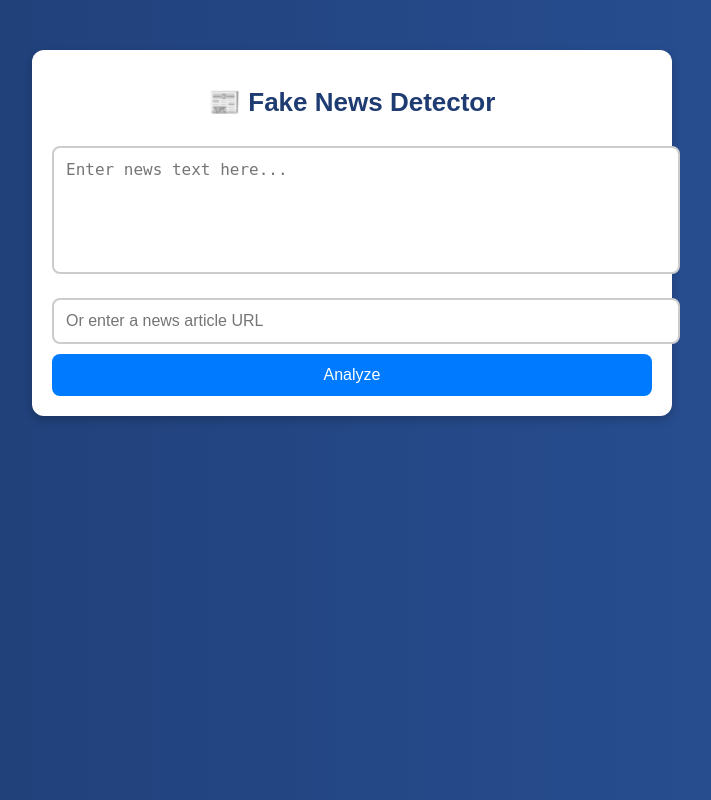
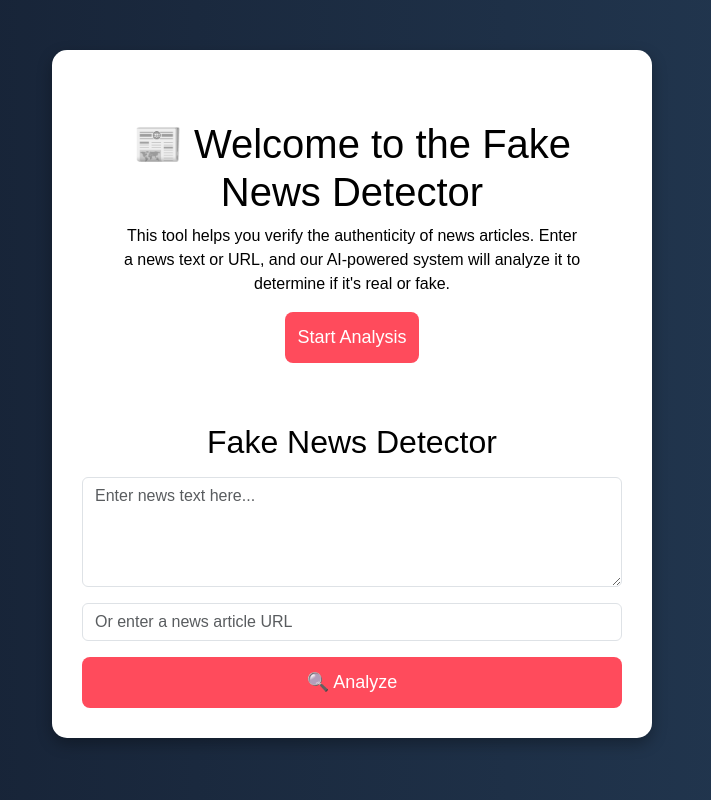
Before and after one commit to AutoxSpawn/TruthGuard, a Flask app: page / in a window 1280 px wide. Shown: the whole page, without its empty margins (288-999 px from the left). Run offline with Flask 3, Linux system fonts and the light colour scheme.

Commit message:
Update index.html

```diff
--- a/templates/index.html
+++ b/templates/index.html
@@ -4,113 +4,104 @@
     <meta charset="UTF-8">
     <meta name="viewport" content="width=device-width, initial-scale=1.0">
     <title>Fake News Detector</title>
+    <link href="https://cdn.jsdelivr.net/npm/bootstrap@5.3.0/dist/css/bootstrap.min.css" rel="stylesheet">
     <style>
         body {
+            background: linear-gradient(to right, #141e30, #243b55);
+            color: white;
             font-family: 'Arial', sans-serif;
-            margin: 0;
-            padding: 0;
-            background: linear-gradient(to right, #1e3c72, #2a5298);
-            text-align: center;
-            color: white;
         }
-
         .container {
-            width: 90%;
             max-width: 600px;
-            margin: 50px auto;
+            margin-top: 50px;
             background: white;
-            padding: 20px;
-            box-shadow: 0px 4px 10px rgba(0, 0, 0, 0.2);
-            border-radius: 12px;
+            padding: 30px;
+            border-radius: 15px;
+            box-shadow: 0 6px 15px rgba(0, 0, 0, 0.3);
             color: black;
         }
-
-        h1 {
-            color: #1e3c72;
-            font-size: 26px;
-        }
-
-        p {
-            font-size: 16px;
-            color: #555;
-        }
-
-        textarea, input {
+        .btn-primary {
             width: 100%;
+            background: #ff4b5c;
+            border: none;
+            font-size: 18px;
             padding: 12px;
-            margin: 10px 0;
-            border: 2px solid #ccc;
             border-radius: 8px;
-            font-size: 16px;
-        }
-
-        textarea {
-            height: 100px;
-            resize: none;
-        }
-
-        button {
-            width: 100%;
-            padding: 12px;
-            background: #007BFF;
-            border: none;
-            color: white;
-            font-size: 16px;
-            border-radius: 8px;
-            cursor: pointer;
             transition: 0.3s;
         }
-
-        button:hover {
-            background: #0056b3;
+        .btn-primary:hover {
+            background: #ff1e40;
             transform: scale(1.05);
         }
-
-        .result {
-            margin-top: 20px;
-            padding: 15px;
+        .loader {
+            display: none;
+            border: 5px solid #f3f3f3;
+            border-top: 5px solid #ff4b5c;
+            border-radius: 50%;
+            width: 50px;
+            height: 50px;
+            animation: spin 1s linear infinite;
+            margin: 20px auto;
+        }
+        @keyframes spin {
+            0% { transform: rotate(0deg); }
+            100% { transform: rotate(360deg); }
+        }
+        .intro {
+            text-align: center;
+            padding: 40px;
+            background: rgba(255, 255, 255, 0.1);
+            border-radius: 15px;
+            margin-bottom: 20px;
+        }
+        .start-btn {
+            background: #ff4b5c;
+            padding: 12px;
+            border-radius: 8px;
+            text-decoration: none;
+            color: white;
+            display: inline-block;
             font-size: 18px;
-            font-weight: bold;
-            border-radius: 8px;
+            transition: 0.3s;
         }
-
-        .fake {
-            background-color: #ffdddd;
-            color: #b30000;
-        }
-
-        .real {
-            background-color: #ddffdd;
-            color: #006600;
-        }
-
-        .explanation {
-            margin-top: 10px;
-            font-size: 16px;
-            color: #444;
-            font-style: italic;
+        .start-btn:hover {
+            background: #ff1e40;
+            transform: scale(1.05);
         }
     </style>
 </head>
 <body>
+    <div class="container text-center">
+        <div class="intro">
+            <h1>📰 Welcome to the Fake News Detector</h1>
+            <p>This tool helps you verify the authenticity of news articles. Enter a news text or URL, and our AI-powered system will analyze it to determine if it's real or fake.</p>
+            <a href="#detector" class="start-btn">Start Analysis</a>
+        </div>
+        <div id="detector">
+            <h2 class="my-3">Fake News Detector</h2>
+            <form method="POST" id="news-form">
+                <textarea name="news_text" class="form-control mb-3" placeholder="Enter news text here..." rows="4"></textarea>
+                <input type="text" name="news_url" class="form-control mb-3" placeholder="Or enter a news article URL">
+                <button type="submit" class="btn btn-primary">🔍 Analyze</button>
+            </form>
+            <div class="loader" id="loading"></div>
+        </div>
+    </div>
+    <script>
+        document.getElementById("news-form").addEventListener("submit", function(event) {
+            document.getElementById("loading").style.display = "block";
+            event.preventDefault();
 
-    <div class="container">
-        <h1>📰 Fake News Detector</h1>
-        <form method="POST">
-            <textarea name="news_text" placeholder="Enter news text here..." rows="4"></textarea>
-            <input type="text" name="news_url" placeholder="Or enter a news article URL">
-            <button type="submit">Analyze</button>
-        </form>
-
-        {% if prediction %}
-            <div class="result {% if prediction == 'Fake News' %}fake{% else %}real{% endif %}">
-                <p>Prediction: <strong>{{ prediction }}</strong></p>
-                <p>Confidence: {{ confidence }}%</p>
-
-                <p class="explanation">🧐 <strong>Explanation:</strong> {{ explanation if explanation else "No explanation provided." }}</p>
-            </div>
-        {% endif %}
-    </div>
-
+            // Simulated response for now - to be replaced with backend integration
+            setTimeout(() => {
+                let randomResult = Math.random() > 0.5 ? 'real' : 'fake';
+                if (randomResult === 'real') {
+                    window.location.href = 'real.html';
+                } else {
+                    window.location.href = 'fake.html';
+                }
+            }, 2000);
+        });
+    </script>
 </body>
 </html>
```
